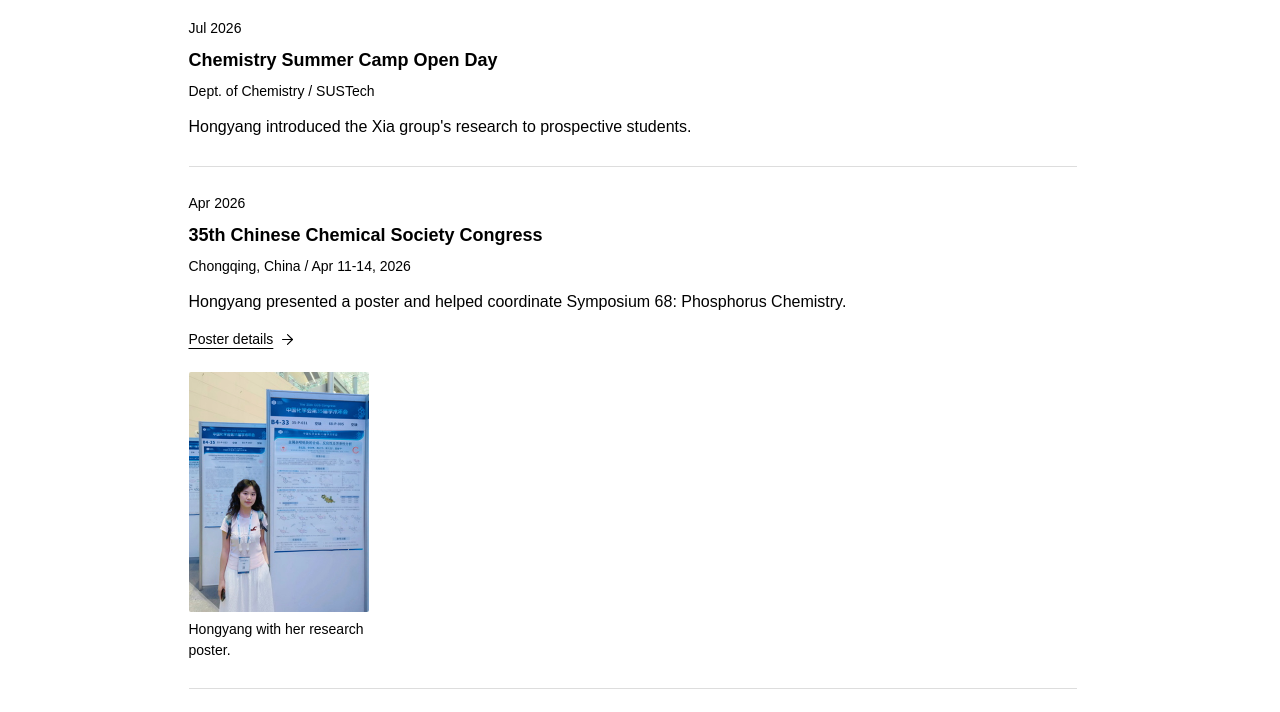
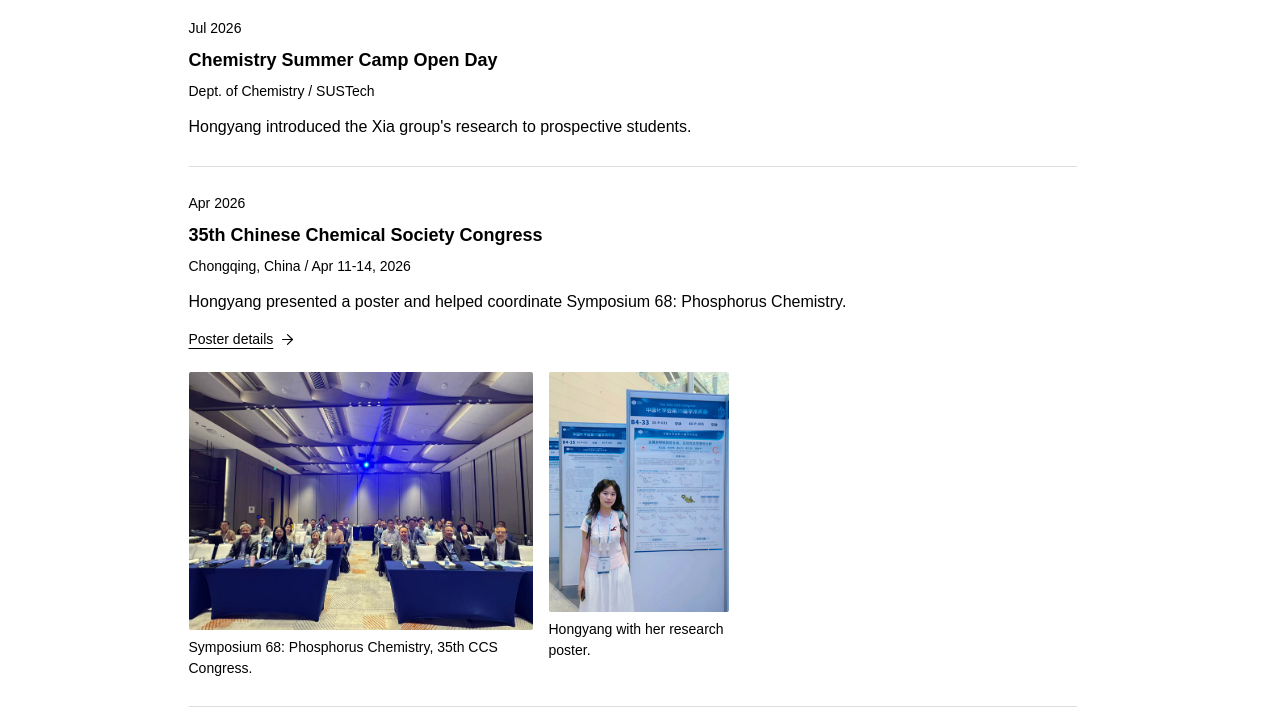
Before and after one commit to hyangli-chem/hyangli-chem.github.io, a plain HTML site: page activities.html in a window 1280 px wide. Shown: the part 187-899 px from the top of the page. Drawn offline with Linux system fonts and the light colour scheme.

Commit message:
Show Phosphorus Chemistry symposium photo

```diff
--- a/activities.html
+++ b/activities.html
@@ -72,12 +72,20 @@
           <p class="affiliation">Chongqing, China / Apr 11-14, 2026</p>
           <p>Hongyang presented a poster and helped coordinate Symposium 68: Phosphorus Chemistry.</p>
           <a class="text-link" href="posters.html#posters">Poster details <i data-lucide="arrow-right" aria-hidden="true"></i></a>
+          <div class="activity-gallery">
+            <figure class="activity-photo" style="--photo-width: 1702px">
+              <button class="photo-trigger" type="button" aria-label="View Phosphorus Chemistry symposium photo" aria-haspopup="dialog" aria-controls="photo-viewer" title="View photo">
+                <img src="assets/ccs-phosphorus-symposium-2026.jpeg" alt="Participants at Symposium 68: Phosphorus Chemistry, 35th CCS Congress" width="1702" height="1276" loading="lazy" decoding="async">
+              </button>
+              <figcaption>Symposium 68: Phosphorus Chemistry, 35th CCS Congress.</figcaption>
+            </figure>
             <figure class="activity-photo activity-photo--portrait" style="--photo-width: 360px">
               <button class="photo-trigger" type="button" aria-label="View poster presentation photo" aria-haspopup="dialog" aria-controls="photo-viewer" title="View photo">
                 <img src="assets/ccs-poster-2026-selected.webp" alt="Li Hongyang beside her research poster at the 35th CCS Congress" width="360" height="480" loading="lazy" decoding="async">
               </button>
               <figcaption>Hongyang with her research poster.</figcaption>
             </figure>
+          </div>
         </article>
         <article id="future-science-prize-2025" class="activity-entry">
           <div class="entry-meta"><time datetime="2025-10">Oct 2025</time></div>
```
Lines whose indentation alone changed are shown as unchanged.
